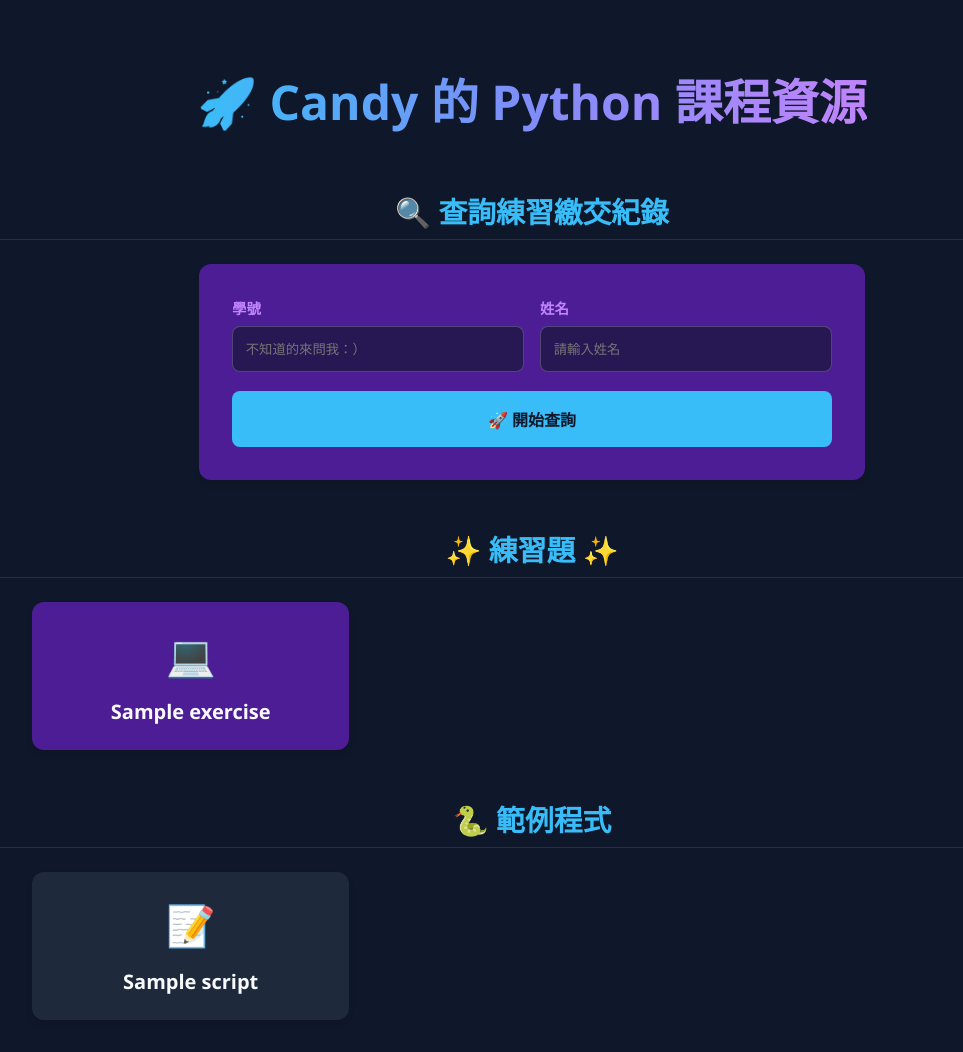
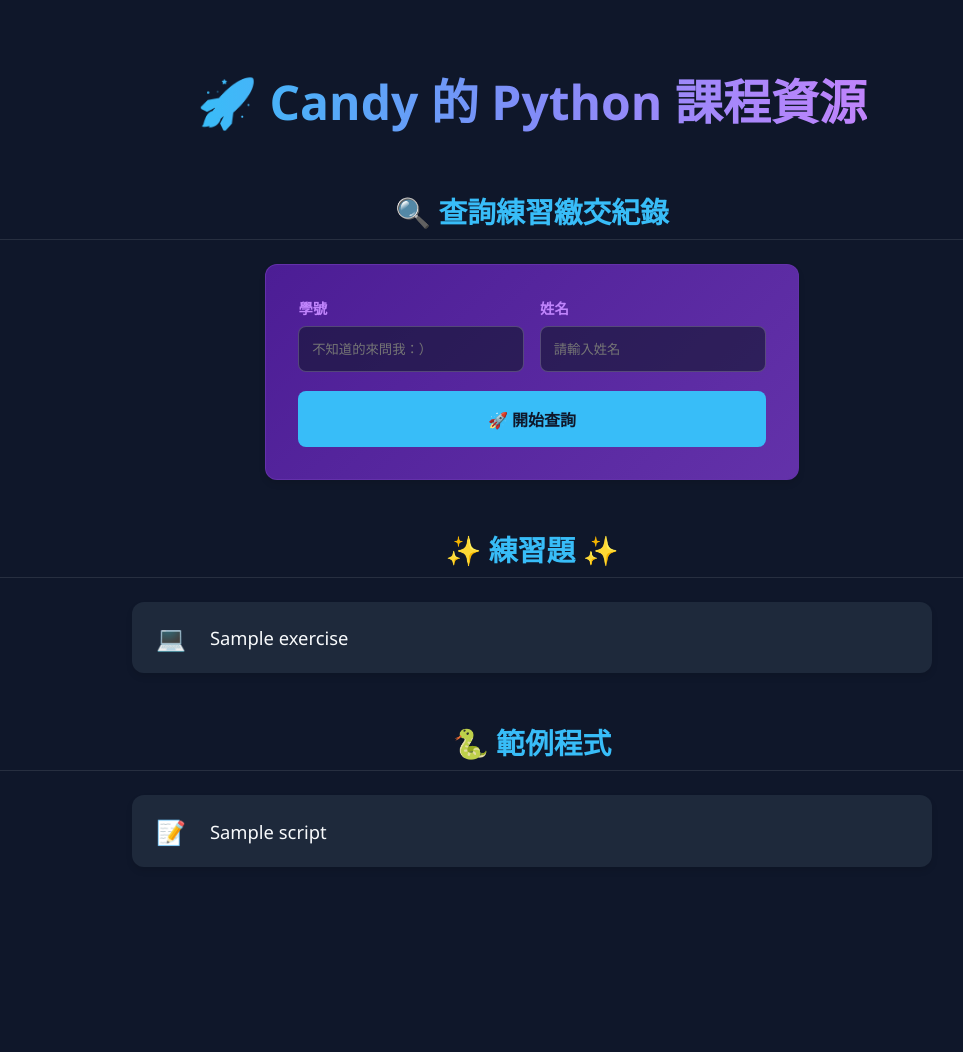
Before and after one commit to candy02058912/train.csie.python, a Flask app: template templates/index.html in a window 1280 px wide. Shown: the whole page, without its empty margins (108-1071 px from the left). After the commit the page ends 867 px from the top, so only its background shows below. Run offline with Flask 3, Linux system fonts and the light colour scheme; the template is opened without the code that fills it: most values are stand-ins (such as "Sample title", 1, 10 or a date in 2020).

Commit message:
feat: improve index.html layout

```diff
--- a/templates/index.html
+++ b/templates/index.html
@@ -50,92 +50,110 @@
             padding-bottom: 0.5rem;
         }
 
-        .container {
-            display: grid;
-            grid-template-columns: repeat(auto-fill, minmax(250px, 1fr));
-            gap: 1.5rem;
-            width: 100%;
-            max-width: 1000px;
-        }
-
-        .card {
-            background-color: var(--card-bg);
+        .search-panel {
+            background-color: var(--exercise-bg);
             border-radius: 12px;
-            padding: 1.5rem;
-            text-decoration: none;
+            padding: 2rem;
             color: var(--text-color);
-            transition: all 0.3s ease;
-            display: flex;
-            flex-direction: column;
-            align-items: center;
-            justify-content: center;
             box-shadow: 0 4px 6px rgba(0, 0, 0, 0.1);
             position: relative;
             overflow: hidden;
             animation: fadeInUp 0.8s ease-out backwards;
-            border: 1px solid transparent;
+            border: 1px solid rgba(192, 132, 252, 0.2);
+            max-width: 600px;
+            margin: 0 auto;
+            animation-delay: 0.2s;
         }
 
-        .card.exercise-card {
-            background-color: var(--exercise-bg);
-        }
-
-        .card::before {
+        .search-panel::before {
             content: '';
             position: absolute;
             top: 0;
             left: 0;
             width: 100%;
             height: 100%;
-            background: linear-gradient(135deg, transparent, rgba(56, 189, 248, 0.1));
-            opacity: 0;
-            transition: opacity 0.3s ease;
+            background: linear-gradient(135deg, transparent, rgba(192, 132, 252, 0.2));
+            pointer-events: none;
+            z-index: 1;
         }
 
-        .card.exercise-card::before {
-            background: linear-gradient(135deg, transparent, rgba(192, 132, 252, 0.2));
+        .table-container {
+            display: flex;
+            flex-direction: column;
+            width: 100%;
+            max-width: 800px;
+            background-color: var(--card-bg);
+            border-radius: 12px;
+            overflow: hidden;
+            box-shadow: 0 4px 6px rgba(0, 0, 0, 0.1);
+            margin: 0 auto;
+            animation: fadeInUp 0.8s ease-out backwards;
         }
 
-        .card:hover {
-            transform: translateY(-5px) scale(1.02);
-            box-shadow: 0 10px 15px rgba(0, 0, 0, 0.2);
-            border-color: var(--accent);
+        .table-row {
+            display: flex;
+            align-items: center;
+            padding: 1.2rem 1.5rem;
+            text-decoration: none;
+            color: var(--text-color);
+            background-color: transparent;
+            border-bottom: 1px solid rgba(255, 255, 255, 0.05);
+            transition: all 0.2s ease;
+            position: relative;
         }
 
-        .card.exercise-card:hover {
-            border-color: var(--exercise-accent);
+        .table-row:last-child {
+            border-bottom: none;
         }
 
-        .card:hover::before {
-            opacity: 1;
+        .table-row::before {
+            content: '';
+            position: absolute;
+            top: 0;
+            left: 0;
+            width: 4px;
+            height: 100%;
+            background-color: transparent;
+            transition: background-color 0.2s ease;
         }
 
-        .card:hover h2 {
-            color: var(--accent-hover);
+        .table-row:hover {
+            background-color: rgba(255, 255, 255, 0.02);
+            padding-left: 1.8rem;
         }
 
-        .card.exercise-card:hover h2 {
+        .table-row.exercise-row:hover::before {
+            background-color: var(--exercise-accent);
+        }
+
+        .table-row.script-row:hover::before {
+            background-color: var(--accent);
+        }
+
+        .table-row .icon {
+            font-size: 1.5rem;
+            margin-right: 1.5rem;
+            transition: transform 0.3s ease;
+        }
+
+        .table-row:hover .icon {
+            transform: scale(1.1) rotate(5deg);
+        }
+
+        .table-row h2 {
+            font-size: 1.15rem;
+            margin: 0;
+            font-weight: 500;
+            flex-grow: 1;
+            transition: color 0.3s ease;
+        }
+
+        .table-row.exercise-row:hover h2 {
             color: var(--exercise-accent);
         }
 
-        .card h2 {
-            font-size: 1.25rem;
-            margin: 0;
-            z-index: 1;
-            transition: color 0.3s ease;
-            word-break: break-all;
-            text-align: center;
-        }
-
-        .icon {
-            font-size: 2.5rem;
-            margin-bottom: 1rem;
-            z-index: 1;
-            transition: transform 0.3s ease;
-        }
-
-        .card:hover .icon {
-            transform: scale(1.1) rotate(5deg);
+        .table-row.script-row:hover h2 {
+            color: var(--accent-hover);
         }
 
         @keyframes fadeInDown {
@@ -168,8 +186,7 @@
     <h1>🚀 Candy 的 Python 課程資源</h1>
 
     <h2 class="section-title">🔍 查詢練習繳交紀錄</h2>
-    <div class="card exercise-card"
-        style="max-width: 600px; width: 100%; margin: 0 auto; animation-delay: 0.2s; padding: 2rem;">
+    <div class="search-panel">
 
         <div style="width: 100%; display: flex; flex-direction: column; gap: 1.2rem; position: relative; z-index: 2;">
             <div style="display: flex; gap: 1rem; flex-wrap: wrap;">
@@ -324,10 +341,9 @@
     </script>
 
     <h2 class="section-title">✨ 練習題 ✨</h2>
-    <div class="container">
+    <div class="table-container">
         {% for ex in exercises %}
-        <a href="exercise_{{ ex.id }}.html" class="card exercise-card"
-            style="animation-delay: {{ loop.index0 * 0.1 }}s">
+        <a href="exercise_{{ ex.id }}.html" class="table-row exercise-row">
             <div class="icon">💻</div>
             <h2>{{ ex.title }}</h2>
         </a>
@@ -335,10 +351,10 @@
     </div>
 
     <h2 class="section-title">🐍 範例程式</h2>
-    <div class="container">
+    <div class="table-container">
         {% for script in scripts %}
         {% if '_checker' not in script %}
-        <a href="{{ script }}" class="card" style="animation-delay: {{ (loop.index0 + exercises|length) * 0.1 }}s">
+        <a href="{{ script }}" class="table-row script-row">
             <div class="icon">📝</div>
             <h2>{{ script }}</h2>
         </a>
```
